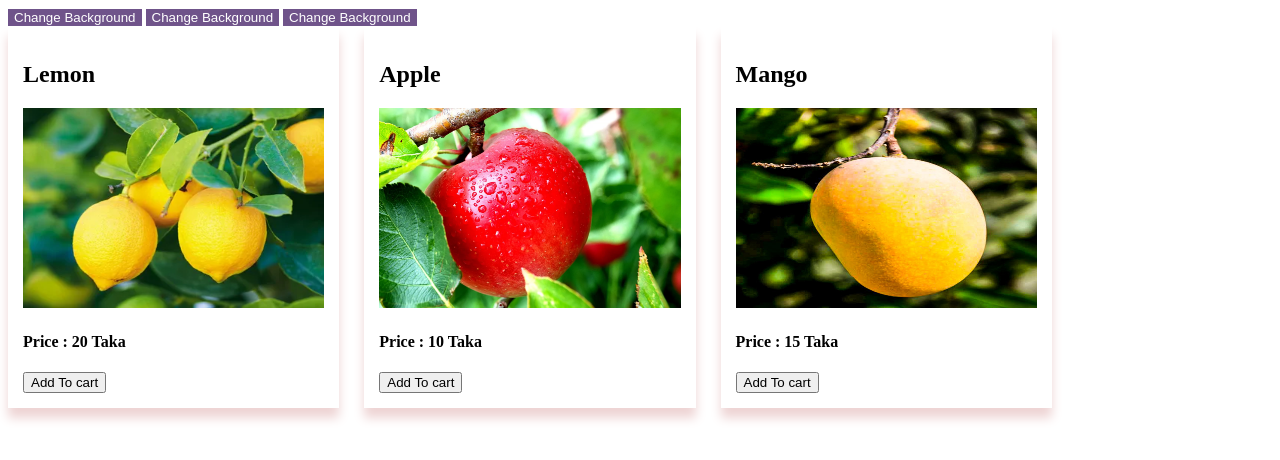
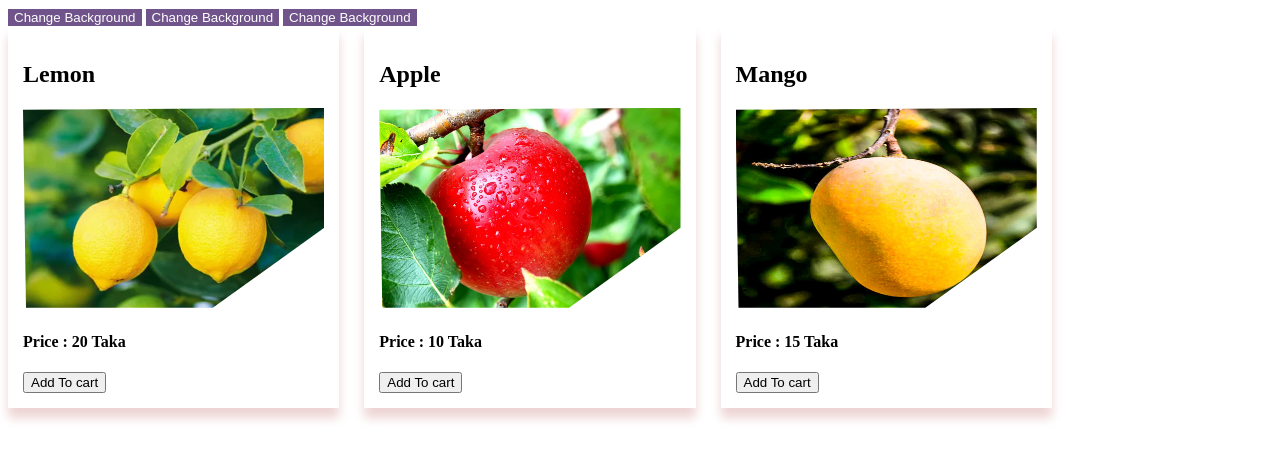
Before and after one commit to kamrul373/js-problem-solving, a plain HTML site: page index.html in a window 1280 px wide. Drawn offline with Linux system fonts and the light colour scheme.

Commit message:
polygon added

```diff
--- a/style.css
+++ b/style.css
@@ -1,6 +1,7 @@
 img{
 	width: 100%;
 	height: 200px;
+	clip-path: polygon(100% 0, 100% 60%, 63% 100%, 1% 100%, 0 1%);
 }
 h2{
 	font-size: 24px;
@@ -27,4 +28,5 @@ h2{
 	max-width: 320px;
 	padding:15px ;
 	box-shadow: 0px 10px 10px  #eed4d4;
+
 }
```
